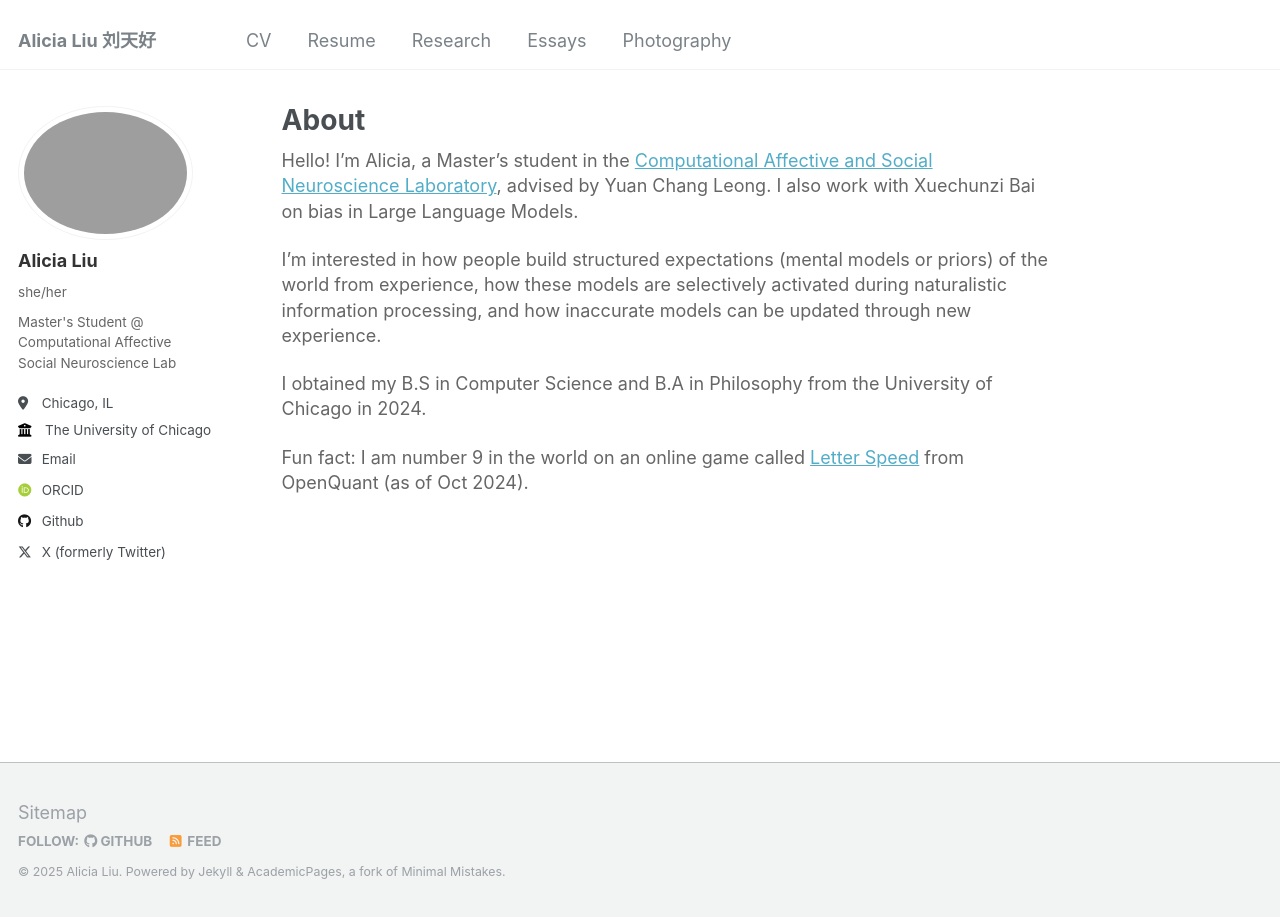
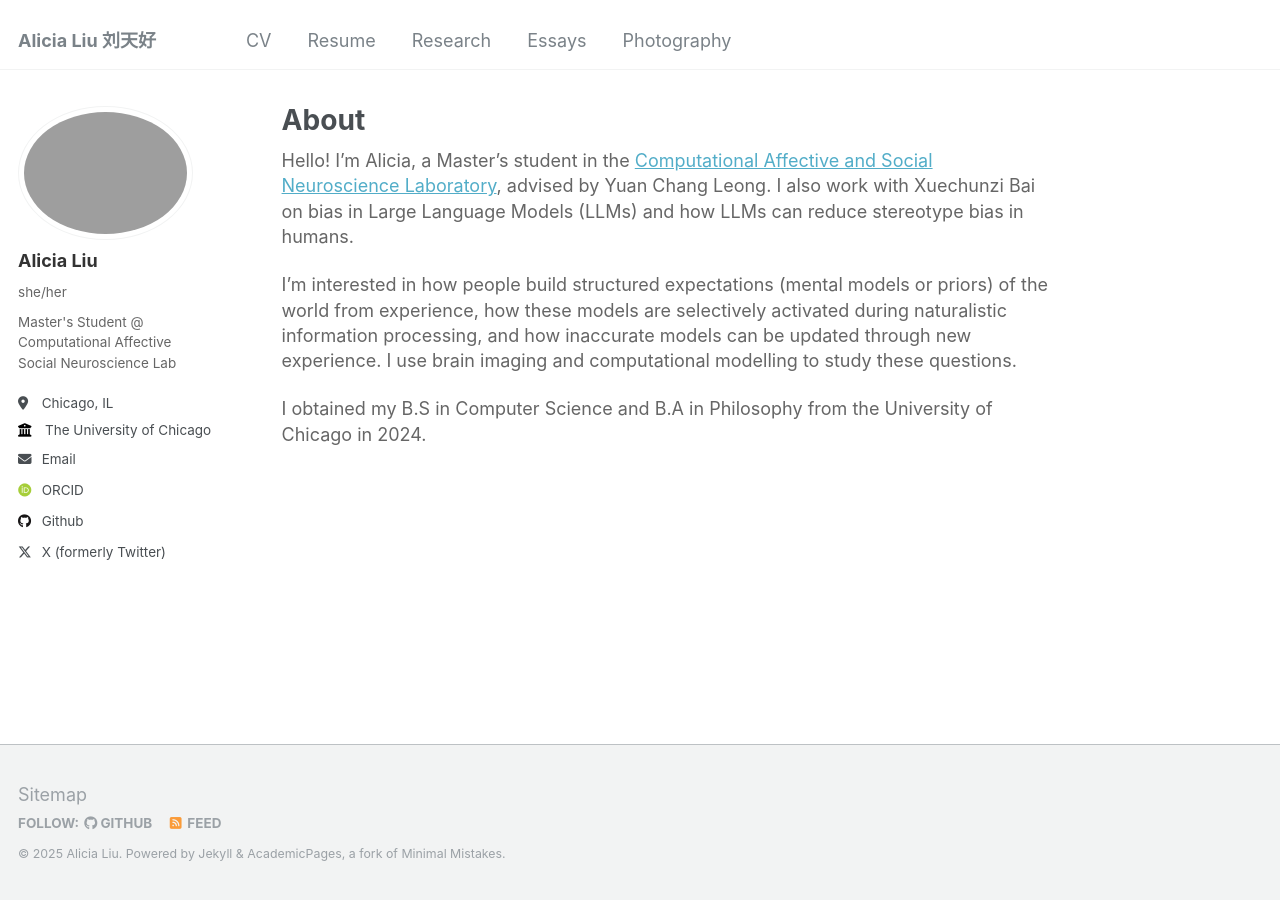
Before and after one commit to 20-alicial/20-alicial.github.io, a Jekyll site: the page built from _pages/about.md, in a window 1280 px wide. Built offline with Jekyll 4.4.1, drawn with Linux system fonts in a browser that asks for light colours; some web fonts are replaced.

Commit message:
Update about.md

```diff
--- a/_pages/about.md
+++ b/_pages/about.md
@@ -6,10 +6,8 @@
   - /about/
   - /about.html
 ---
-Hello! I'm Alicia, a Master's student in the [Computational Affective and Social Neuroscience Laboratory](https://mcnlab.uchicago.edu/), advised by Yuan Chang Leong. I also work with Xuechunzi Bai on bias in Large Language Models.
+Hello! I'm Alicia, a Master's student in the [Computational Affective and Social Neuroscience Laboratory](https://mcnlab.uchicago.edu/), advised by Yuan Chang Leong. I also work with Xuechunzi Bai on bias in Large Language Models (LLMs) and how LLMs can reduce stereotype bias in humans.
 
-I'm interested in how people build structured expectations (mental models or priors) of the world from experience, how these models are selectively activated during naturalistic information processing, and how inaccurate models can be updated through new experience.
+I'm interested in how people build structured expectations (mental models or priors) of the world from experience, how these models are selectively activated during naturalistic information processing, and how inaccurate models can be updated through new experience. I use brain imaging and computational modelling to study these questions.
 
 I obtained my B.S in Computer Science and B.A in Philosophy from the University of Chicago in 2024.
-
-Fun fact: I am number 9 in the world on an online game called [Letter Speed](https://openquant.co/math-game) from OpenQuant (as of Oct 2024).
```
